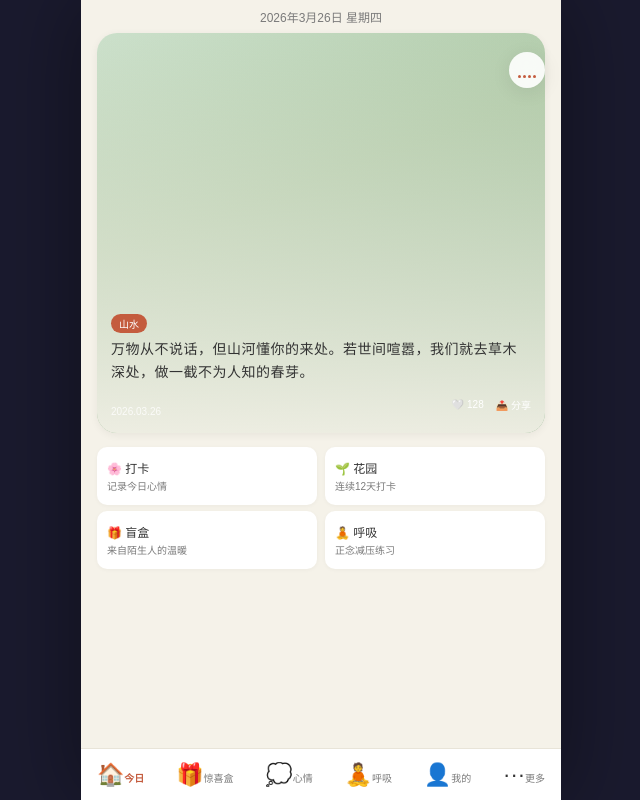
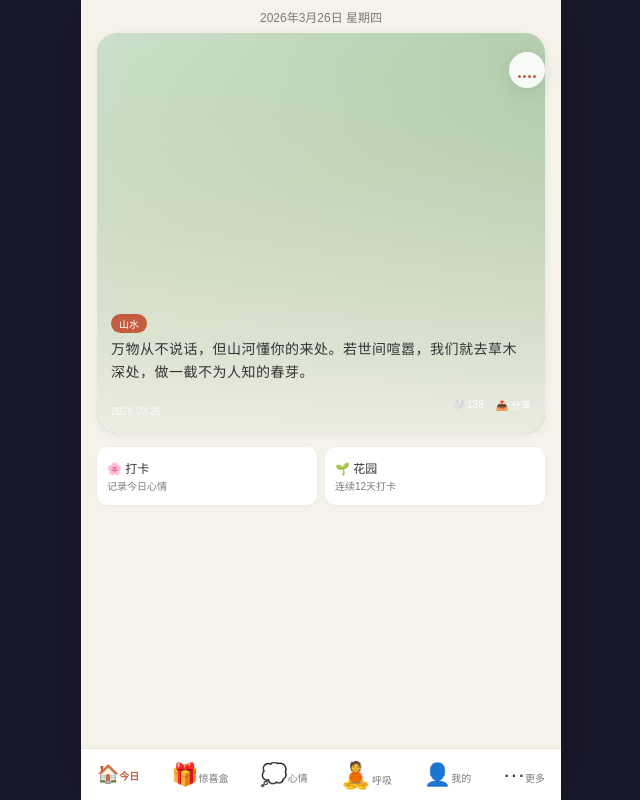
Before and after one commit to xdbglxf/zhiji-app, a plain HTML site: page index.html in a window 1280 px wide. Shown: the whole page, without its empty margins (319-959 px from the left). Drawn offline with Linux system fonts and the light colour scheme.

Commit message:
refactor: 简化首页，调整底部Tab图标大小\n- 删除首页的盲盒和呼吸卡片（底部导航已有）\n- 保留打卡和花园快捷入口\n- 今日图标变小（18px）\n- 呼吸图标变大（26px）

```diff
--- a/index.html
+++ b/index.html
@@ -220,6 +220,8 @@ html, body {
   transition: all 0.2s; flex: 1;
 }
 .tab-icon { font-size: 22px; line-height: 1; }
+.tab-item:first-child .tab-icon { font-size: 18px; } /* 今日图标变小 */
+.tab-item:nth-child(4) .tab-icon { font-size: 26px; } /* 呼吸图标变大 */
 .tab-label { font-size: 10px; color: var(--sub); white-space: nowrap; }
 .tab-item.active .tab-label { color: var(--primary); font-weight: 600; }
 
@@ -596,7 +598,7 @@ html, body {
           </div>
         </div>
       </div>
-      <div style="padding: 6px 16px; display: flex; gap: 8px;">
+      <div style="padding: 6px 16px 6px; display: flex; gap: 8px;">
         <div style="flex: 1; background: var(--white); border-radius: 10px; padding: 12px 10px; box-shadow: 0 1px 4px rgba(0,0,0,0.04); cursor: pointer;" onclick="switchTab(2)">
           <div style="font-size: 12px; color: var(--text); font-weight: 500; margin-bottom: 2px;">🌸 打卡</div>
           <div style="font-size: 10px; color: var(--sub);">记录今日心情</div>
@@ -604,16 +606,6 @@ html, body {
         <div style="flex: 1; background: var(--white); border-radius: 10px; padding: 12px 10px; box-shadow: 0 1px 4px rgba(0,0,0,0.04); cursor: pointer;" onclick="switchTab(3)">
           <div style="font-size: 12px; color: var(--text); font-weight: 500; margin-bottom: 2px;">🌱 花园</div>
           <div style="font-size: 10px; color: var(--sub);">连续12天打卡</div>
-        </div>
-      </div>
-      <div style="padding: 0 16px 6px; display: flex; gap: 8px;">
-        <div style="flex: 1; background: var(--white); border-radius: 10px; padding: 12px 10px; box-shadow: 0 1px 4px rgba(0,0,0,0.04); cursor: pointer;" onclick="switchTab(1)">
-          <div style="font-size: 12px; color: var(--text); font-weight: 500; margin-bottom: 2px;">🎁 盲盒</div>
-          <div style="font-size: 10px; color: var(--sub);">来自陌生人的温暖</div>
-        </div>
-        <div style="flex: 1; background: var(--white); border-radius: 10px; padding: 12px 10px; box-shadow: 0 1px 4px rgba(0,0,0,0.04); cursor: pointer;" onclick="switchTab(5)">
-          <div style="font-size: 12px; color: var(--text); font-weight: 500; margin-bottom: 2px;">🧘 呼吸</div>
-          <div style="font-size: 10px; color: var(--sub);">正念减压练习</div>
         </div>
       </div>
     </div>
```
